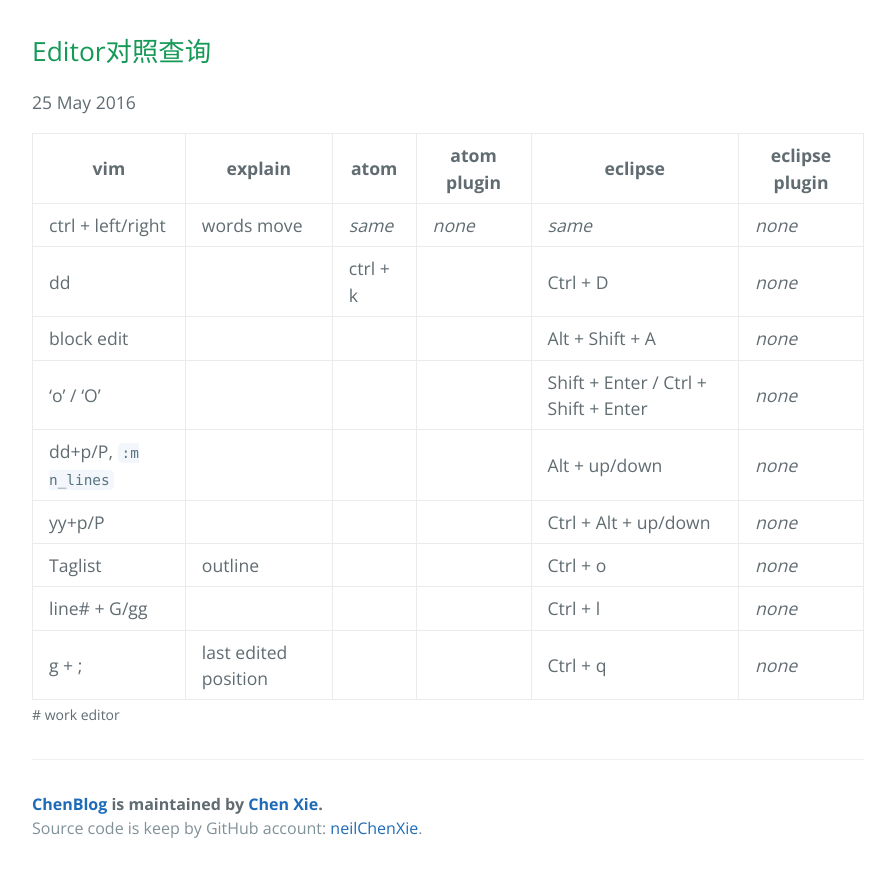
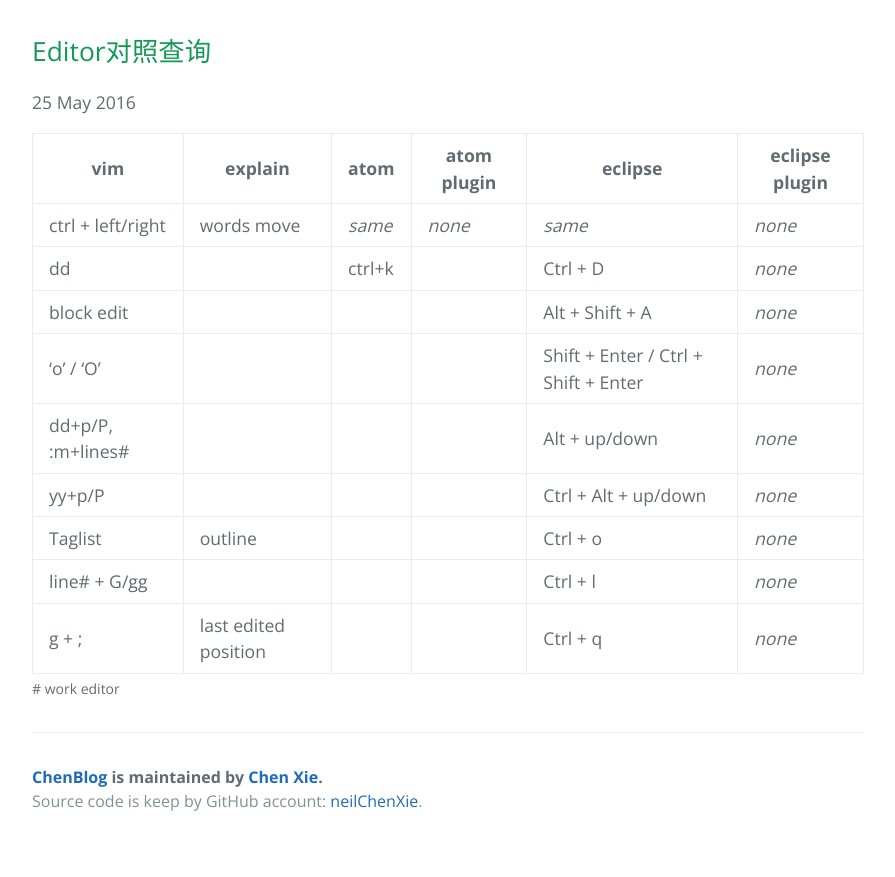
Before and after one commit to neilChenXie/neilChenXie.github.io, a Jekyll site: the page built from _posts/sekorm/2016-05-25-Editor.md, in a window 1280 px wide. Shown: the top 877 px of the page, without its empty margins (192-1087 px from the left). Built offline with Jekyll 4.4.1, drawn with Linux system fonts in a browser that asks for light colours.

```diff
--- a/_posts/sekorm/2016-05-25-Editor.md
+++ b/_posts/sekorm/2016-05-25-Editor.md
@@ -9,10 +9,10 @@ tags: [work, editor]
 | vim | explain | atom | atom plugin | eclipse | eclipse plugin |
 | --- | ------- | ---- | ----------- | ------- | -------------- |
 | ctrl + left/right | words move | *same* | *none* | *same* | *none* |
-| dd | | ctrl + k | | Ctrl + D | *none* |
+| dd | | ctrl+k | | Ctrl + D | *none* |
 | block edit | |  | | Alt + Shift + A | *none* |
 | 'o' / 'O' | |  | | Shift + Enter / Ctrl + Shift + Enter | *none* |
-| dd+p/P, `:m n_lines` | |  | | Alt + up/down | *none* |
+| dd+p/P, :m+lines# | |  | | Alt + up/down | *none* |
 | yy+p/P | |  | | Ctrl + Alt + up/down | *none* |
 | Taglist | outline |  | | Ctrl + o | *none* |
 | line# + G/gg | |  | | Ctrl + l | *none* |
```
